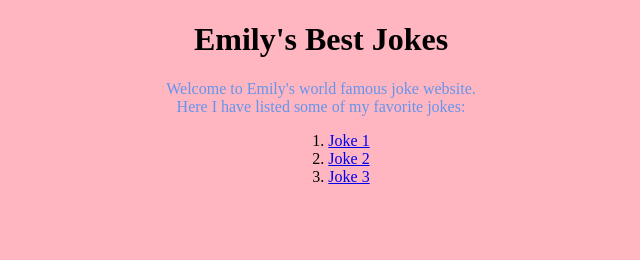
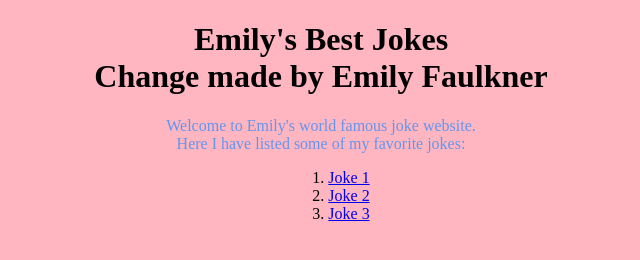
Before and after one commit to Emilynx143/Final-website, a plain HTML site: page index.html in a window 1280 px wide. Shown: the whole page, without its empty margins (319-959 px from the left). Drawn offline with Linux system fonts and the light colour scheme.

Commit message:
index.html was changed for demo

```diff
--- a/index.html
+++ b/index.html
@@ -24,6 +24,7 @@
 <body>
 <h1>
  Emily's Best Jokes<br>
+ Change made by Emily Faulkner
 </h1>
 <p>
    Welcome to Emily's world famous joke website. <br>
```
